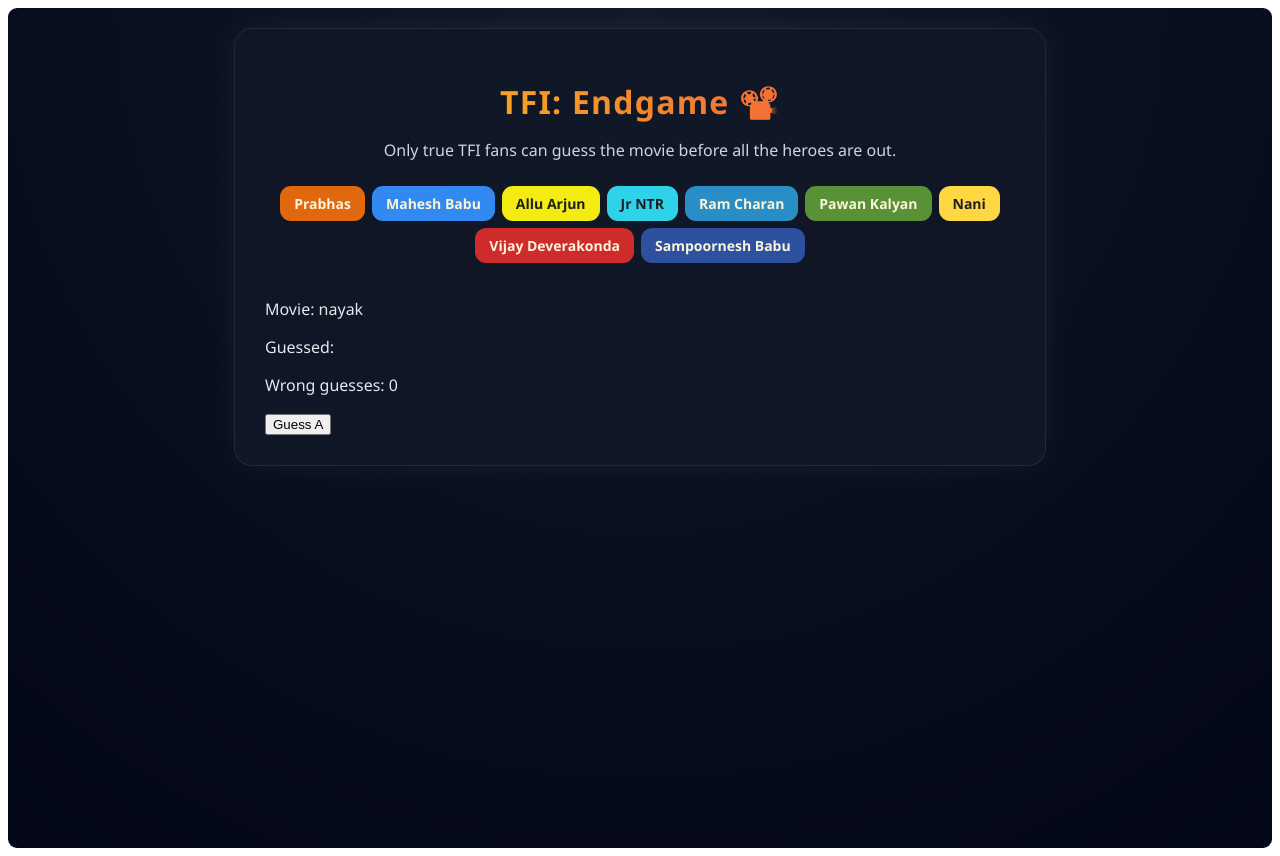
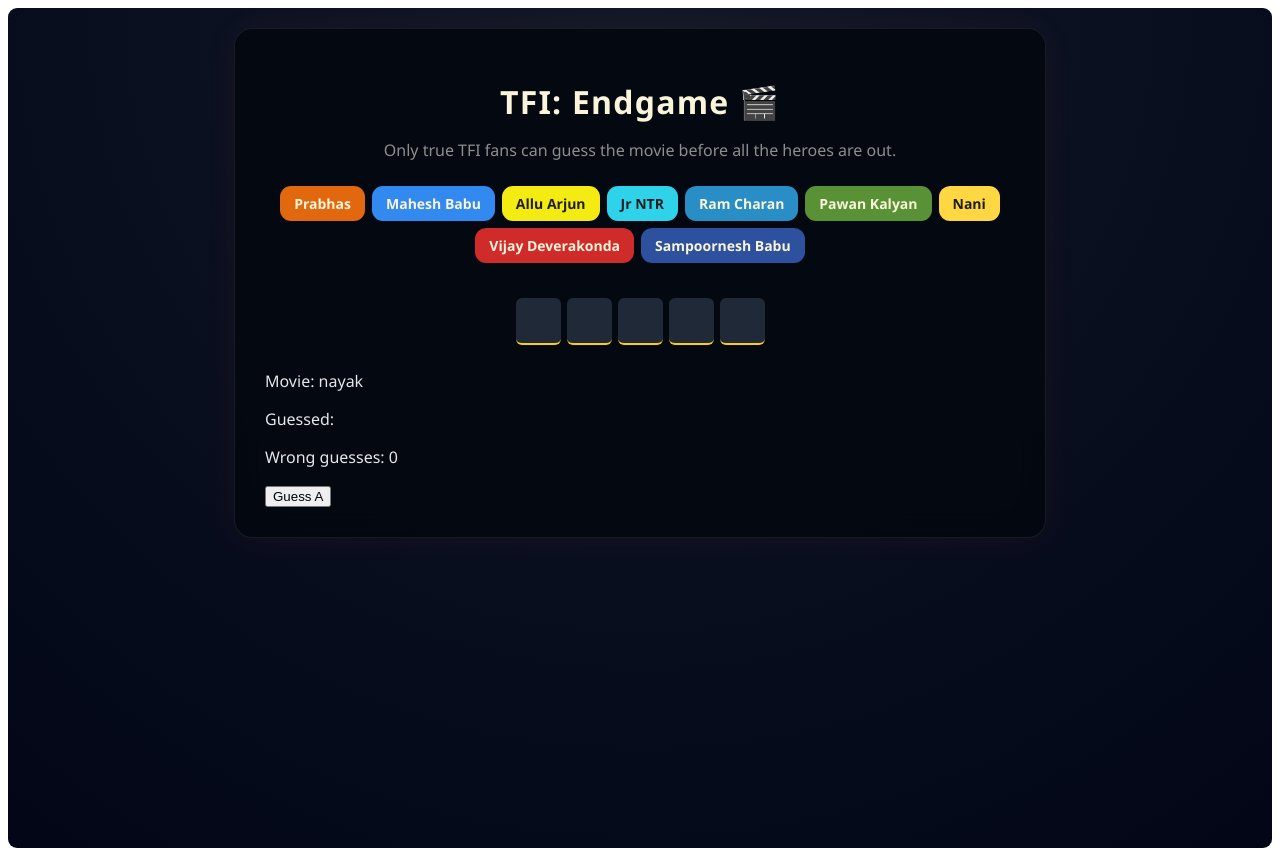
Before and after one commit to l0keshbabu/tfi-endgame, a React (Vite) app: page / in a window 1280 px wide. Both pictures are taken after a click on the button "Enter TFI Endgame 🔥". Built offline with nearby package versions, Linux system fonts and the light colour scheme.

Commit message:
feat: add word display with reveal logic

```diff
--- a/src/App.jsx
+++ b/src/App.jsx
@@ -5,6 +5,7 @@ import { getRandomMovie } from "./utils/getRandomMovie"
 import { getFarewellText } from "./utils/getFarewellText"
 import Disclaimer from "./components/Disclaimer"
 import Header from "./components/Header"
+import WordDisplay from "./components/WordDisplay"
 
 
 
@@ -61,6 +62,11 @@ return (
 
       <Header/>
       <HeroChips wrongGuessCount={wrongGuessCount} />
+      <WordDisplay
+      currentMovie={currentMovie}
+      guessedLetters={guessedLetters}
+      isGameLost={isGameLost}
+      />
 
       {/* TEMP DEBUG */}
       <p>Movie: {currentMovie}</p>
--- a/src/components/Header.jsx
+++ b/src/components/Header.jsx
@@ -1,7 +1,7 @@
 export default function Header(){
     return (
         <header className="game-header">
-            <h1>TFI: Endgame 📽️</h1>
+            <h1>TFI: Endgame 🎬</h1>
             <p>
                 Only true TFI fans can guess the movie before all the heroes are out.
             </p>
--- a/src/components/WordDisplay.jsx
+++ b/src/components/WordDisplay.jsx
@@ -0,0 +1,30 @@
+export default function WordDisplay({
+  currentMovie,
+  guessedLetters,
+  isGameLost
+}) {
+  const letterElements = currentMovie.split("").map((letter, index) => {
+    const isGuessed = guessedLetters.includes(letter)
+    const isSpace = letter === " "
+
+    const shouldRevealLetter = isGameLost || isGuessed || isSpace
+
+    const style = {
+      color: isGameLost
+        ? isGuessed || isSpace
+          ? "white"
+          : "red"
+        : isGuessed || isSpace
+          ? "white"
+          : "transparent"
+    }
+
+    return (
+      <span key={index} style={style}>
+        {shouldRevealLetter ? letter.toUpperCase() : ""}
+      </span>
+    )
+  })
+
+  return <section className="word">{letterElements}</section>
+}
--- a/src/styles/app.css
+++ b/src/styles/app.css
@@ -90,7 +90,7 @@
 
 .game-page {
   min-height: 100vh;
-  padding: 20px; /* THIS creates the outer "border space" */
+  padding: 20px;
   background: radial-gradient(circle at top, #111827, #020617);
   border-radius: 9px;
 }
@@ -101,10 +101,10 @@
   width: 100%;
   margin: 0 auto;
   border-radius: 18px;
-  background: rgba(17, 24, 39, 0.9);
+  background: rgba(4, 8, 16, 0.9);
   backdrop-filter: blur(12px);
   border: 1px solid rgba(255, 255, 255, 0.08);
-  box-shadow: 0 0 35px rgba(255, 255, 255, 0.06);
+  box-shadow: 0 0 35px rgba(254, 110, 110, 0.06);
   padding: 30px;
   color: #e5e7eb;
   font-family: 'Segoe UI', sans-serif;
@@ -120,14 +120,15 @@
   font-size: 32px;
   margin-bottom: 10px;
   letter-spacing: 1.2px;
-  background: linear-gradient(90deg, #facc15, #ef4444);
-  -webkit-background-clip: text;
-  -webkit-text-fill-color: transparent;
+  /* background: linear-gradient(90deg, #facc15, #ef4444); */
+  /* -webkit-background-clip: text;
+  -webkit-text-fill-color: transparent; */
+  color: #F9F4DA;
 }
 
 .game-header p {
   font-size: 16px;
-  color: #d1d5db;
+  color: #8E8E8E;
 }
 /* ==================HeroChips==================== */
 .hero-chips {
@@ -164,3 +165,26 @@
   font-size: 0.9rem;
   background-color: rgba(0, 0, 0, 0.7);
 }
+
+/* ==================word display======================= */
+section.word {
+  display: flex;
+  justify-content: center;
+  gap: 6px; /* increased from 2px */
+  margin-bottom: 25px;
+  flex-wrap: wrap; /* handles long movie names */
+}
+
+section.word > span {
+  height: 45px;
+  width: 45px;
+  background-color: #1f2937;
+  display: flex;
+  justify-content: center;
+  align-items: center;
+  font-size: 1.2rem;
+  font-weight: bold;
+  border-bottom: 2px solid #facc15;
+  border-radius: 6px;
+  transition: all 0.2s ease;
+}
```
